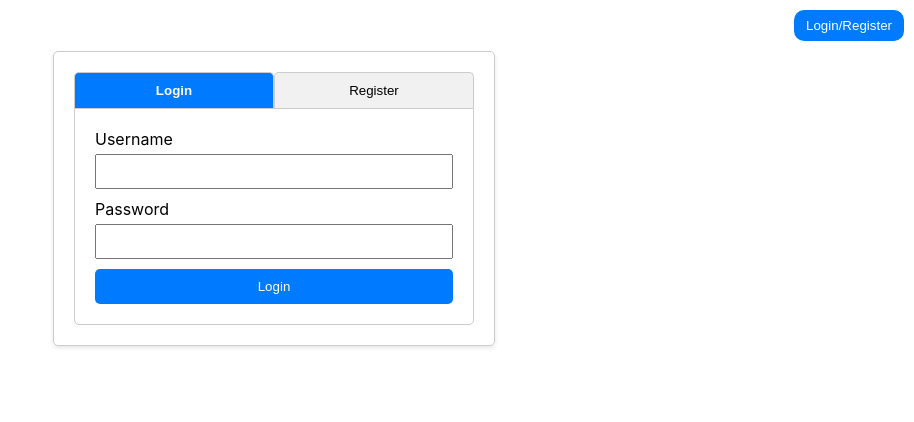
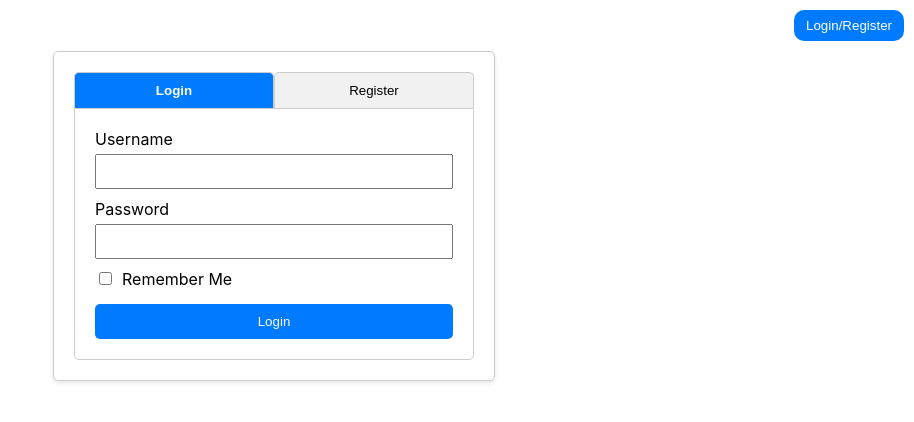
Before and after one commit to kiry665/train-pass, a React (Create React App) app: page /auth in a window 1280 px wide. Shown: the top 422 px of the page, without its empty margins (366-1280 px from the left). Built offline with nearby package versions, Linux system fonts and the light colour scheme.

Commit message:
add remember me, fix redirection auth and other

```diff
--- a/src/App.js
+++ b/src/App.js
@@ -7,7 +7,7 @@ import SchedulePage from './components/SchedulePage';
 import Cookies from 'js-cookie';
 
 function App() {
-  const [isLoggedIn, setIsLoggedIn] = useState(!!Cookies.get('token'));
+  const [isLoggedIn, setIsLoggedIn] = useState(!!Cookies.get("token"));
 
   const handleLogin = () => {
     setIsLoggedIn(true);
@@ -19,14 +19,37 @@ function App() {
     setIsLoggedIn(false);
   };
 
+  const ProtectedRoute = ({ isLoggedIn, children }) => {
+    return isLoggedIn ? children : <Navigate to="/auth" />;
+  };
+
+  const AuthRoute = ({ isLoggedIn, children }) => {
+    return !isLoggedIn ? children : <Navigate to="/" />;
+  };
+
   return (
     <Router>
       <div>
         <Navigation isLoggedIn={isLoggedIn} onLogout={handleLogout} />
         <Routes>
-          <Route path="/auth" element={isLoggedIn ? <Navigate to="/" /> : <AuthPage onLogin={handleLogin} />} />
-          <Route path='/' element={<SearchPage/>}/>
-          <Route path='/schedule/:trainNumber' element={<SchedulePage/>}/>
+          <Route path="/auth" element={
+              <AuthRoute isLoggedIn={isLoggedIn}>
+                <AuthPage onLogin={handleLogin} />
+              </AuthRoute>
+            }
+          />
+          <Route path="/" element={
+              <ProtectedRoute isLoggedIn={isLoggedIn}>
+                <SearchPage />
+              </ProtectedRoute>
+            }
+          />
+          <Route path="/schedule/:trainNumber" element={
+              <ProtectedRoute isLoggedIn={isLoggedIn}>
+                <SchedulePage />
+              </ProtectedRoute>
+            }
+          />
         </Routes>
       </div>
     </Router>
--- a/src/components/AuthPage.css
+++ b/src/components/AuthPage.css
@@ -88,6 +88,16 @@
     font-size: 12px;
   }
 
+  .auth-form .remember-me {
+    display: flex;
+    align-items: center;
+  }
+
+  .auth-form .remember-me input {
+    width: auto;
+    margin-right: 10px;
+  }
+
 /* nav {
   margin-bottom: 10px;
   padding: 10px;
--- a/src/components/AuthPage.js
+++ b/src/components/AuthPage.js
@@ -23,9 +23,11 @@ const AuthPage = ({onLogin}) => {
 
   const onSubmitLogin = async (data) => {
     try {
+      console.log(!!Cookies.get("token"))
       const response = await axios.post('http://localhost:8080/api/auth/login', {
         username: data.username,
-        password: data.password
+        password: data.password,
+        remember: data.rememberMe
       }, {
         headers: {
           'Content-Type': 'application/json'
@@ -53,7 +55,7 @@ const AuthPage = ({onLogin}) => {
     try {
       const response = await axios.post('http://localhost:8080/api/auth/register', {
         username: data.username,
-        password: data.password
+        password: data.password,
       }, {
         headers: {
           'Content-Type': 'application/json'
@@ -107,6 +109,14 @@ const AuthPage = ({onLogin}) => {
             {errors.confirmPassword && <span>{errors.confirmPassword.message}</span>}
           </div>
         )}
+        {isLogin && (
+          <div className="remember-me">
+            <label htmlFor="rememberMe">
+              <input id="rememberMe" type="checkbox" {...register('rememberMe')} />
+              Remember Me
+            </label>
+          </div>
+        )}
         <button type="submit">{isLogin ? 'Login' : 'Register'}</button>
       </form>
     );
```
